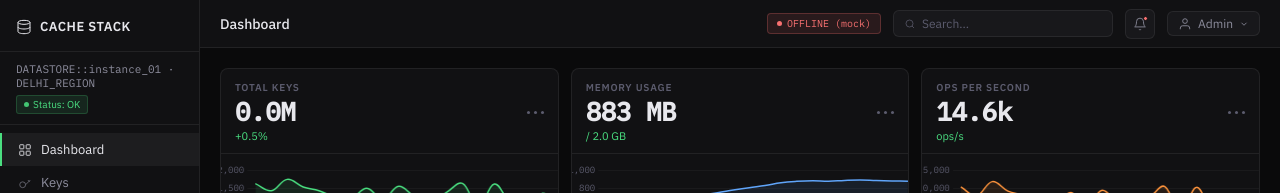
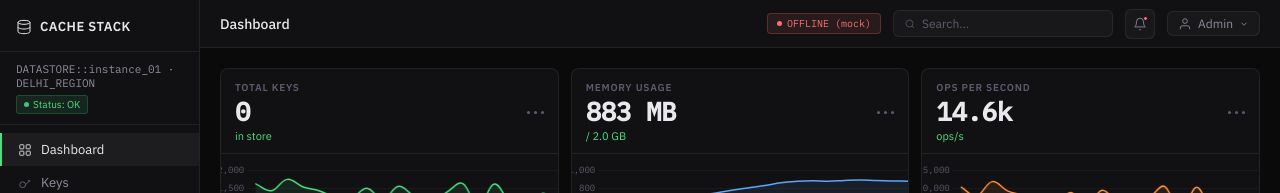
Before and after one commit to anshulyadavv/cachestack, a React (Vite) app in the folder frontend/: page / in a window 1280 px wide. Shown: the top 193 px of the page. Built offline with nearby package versions, Linux system fonts and the light colour scheme; no server answers.

Commit message:
Fixed: total keys

```diff
--- a/frontend/src/pages/DashboardPage.tsx
+++ b/frontend/src/pages/DashboardPage.tsx
@@ -27,7 +27,7 @@ export const DashboardPage: React.FC<DashboardPageProps> = ({
   return (
     <div>
       <div className="stat-grid">
-        <StatCard label="Total Keys"     value={`${(totalKeys / 1000).toFixed(1)}M`} delta="+0.5%"  color="#4ade80" spark={liveOps.map(v => v * 0.08)} />
+        <StatCard label="Total Keys"     value={totalKeys >= 1000 ? `${(totalKeys/1000).toFixed(1)}K` : `${totalKeys}`} delta="in store"  color="#4ade80" spark={liveOps.map(v => v * 0.08)} />
         <StatCard label="Memory Usage"   value={`${memUsed} MB`}                      delta="/ 2.0 GB" color="#60a5fa" spark={liveMemTrend} />
         <StatCard label="Ops Per Second" value={`${opsPerSec.toFixed(1)}k`}            delta="ops/s"   color="#fb923c" spark={liveOps} />
       </div>
```
